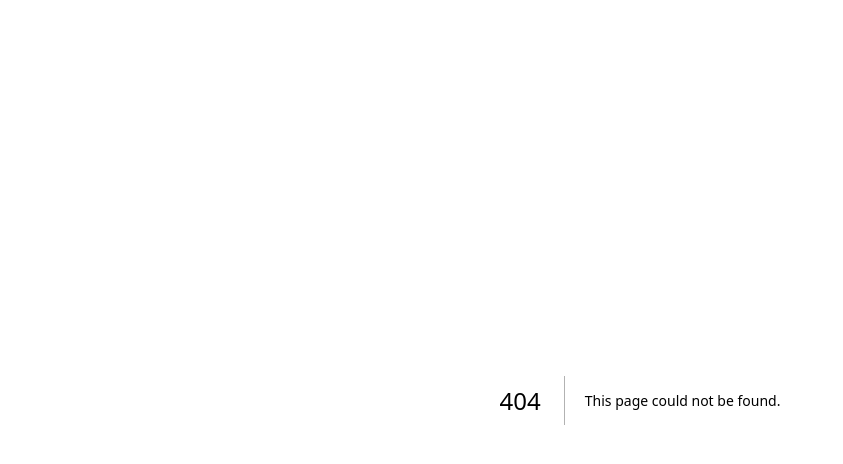
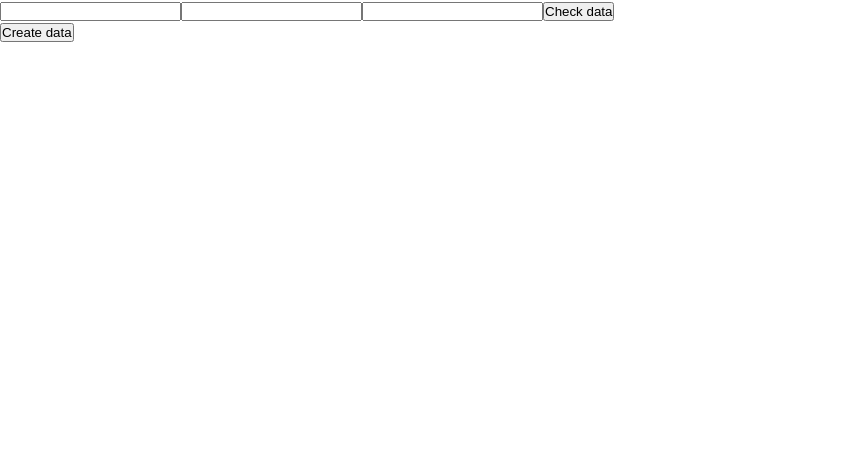
Before and after one commit to tsi-apprentice-plus/Full-Stack-API-build, a Next.js app: page /ModifyDataPage/CreateChar in a window 1280 px wide. Before the commit this address had no page. Shown: the top 464 px of the page, without its empty margins (0-843 px from the left). Built offline with nearby package versions, Linux system fonts and the light colour scheme.

Commit message:
working Crud functions

```diff
--- a/src/app/APIFunctions.ts
+++ b/src/app/APIFunctions.ts
@@ -1,40 +1,133 @@
-
-
-export interface CharData{
-name:string,
-LocationsVisited:[Number],
-LocationDesired:Number
+export interface CharData {
+    name: string;
+    LocationsVisited: [number];
+    LocationDesired: number;
 }
 
-export interface LocationData{
-        name:string,
-        desc:string,
-        danger:number
+export interface LocationData {
+    name: string;
+    desc: string;
+    danger: number;
 }
 
-export async function getCharData(dataID:string):Promise<CharData>{
-    const res =await fetch(`http://localhost:8080/chars/${dataID}`)
+export async function getCharData(dataID: string): Promise<CharData> {
+    const res = await fetch(`http://localhost:8080/chars/${dataID}`);
 
-    if (!res.ok){
-        throw new Error ('Failed to fetch Data of type ${dataID}')
+    if (!res.ok) {
+        throw new Error("Failed to fetch Data of type ${dataID}");
     }
-    return res.json() as Promise<CharData>
+    return res.json() as Promise<CharData>;
 }
 
-export async function getLocationData(dataID:string):Promise<LocationData>{
-    const res =await fetch(`http://localhost:8080/locations/${dataID}`)
+export async function getLocationData(dataID: string): Promise<LocationData> {
+    const res = await fetch(`http://localhost:8080/locations/${dataID}`);
 
-    if (!res.ok){
-        throw new Error (`Failed to fetch Data of type ${dataID}`)
+    if (!res.ok) {
+        throw new Error(`Failed to fetch Data of type ${dataID}`);
     }
-    return res.json() as Promise<LocationData>
+    return res.json() as Promise<LocationData>;
 }
 
-export async function getAragornData():Promise<CharData>{
-    const res =await fetch('http://localhost:8080/chars/Aragorn')
+export async function getAragornData(): Promise<CharData> {
+    const res = await fetch("http://localhost:8080/chars/Aragorn");
 
-    if (!res.ok){
-        throw new Error ('Failed to fetch Data of name Aragorn')
+    if (!res.ok) {
+        throw new Error("Failed to fetch Data of name Aragorn");
     }
-    return res.json() as Promise<CharData>
+    return res.json() as Promise<CharData>;
 }
+
+export async function deleteCharsData(dataID: string) {
+    console.log("Arkvoodle");
+    const res = await fetch(`http://localhost:8080/chars/${dataID}`, {
+        method: "DELETE",
+    });
+    console.log("BLAH");
+    if (!res.ok) {
+        console.log("failed");
+        throw new Error("Failed");
+    } else {
+        console.log("Delete was successful, it has been cast into Mount Doom");
+    }
+}
+
+export async function createCharsData(
+    name: string,
+    location: number[],
+    locationDesired: number
+) {
+    console.log("part 1");
+    const body = {
+        name,
+        LocationsVisited:location,
+        LocationDesired:locationDesired
+    };
+    console.log("body", body);
+    const jsonbody = JSON.stringify(body)
+    console.log(jsonbody + "JSON BODY")
+    const res = await fetch(`http://localhost:8080/chars/`, {
+        method: "POST",
+        headers: {
+            "Content-Type": "application/json"
+        },
+        body: jsonbody
+    });
+    if (!res.ok) {
+        console.log("failed");
+        console.log(res);
+        throw new Error("Failed");
+    } else {
+        console.log("Created a New Char");
+    }
+}
+
+// app.get('/chars',async (req,res)=>{
+//     const charsFound= await (Char.find())
+//     res.status(200)
+//     res.json(charsFound)
+// })
+
+// app.get('/chars/:name',async (req,res)=>{
+//     const CharFound= await Char.findOne({name: req.params.name})
+//     res.status(200)
+//     res.json(CharFound)
+// })
+// app.get('/locations/:name',async (req,res)=>{
+//     const locationFound= await Location.findOne({name: req.params.name})
+//     res.status(200)
+//     res.json(locationFound)
+// })
+
+// app.patch('/chars/:name',async (req,res)=>{
+//     await Char.findOneAndUpdate({name:req.params.name}, req.body)
+//     const char = await Char.findOne({name:req.params.name})
+//     res.json(char)
+// })
+// app.patch('/location/:name',async (req,res)=>{
+//     await Location.findOneAndUpdate({name:req.params.name}, req.body)
+//     const location = await Location.findOne({name:req.params.name})
+//     res.json(location)
+//     })
+
+// app.post ('/chars',async (req,res)=>{
+//     const newChar= new Char (req.body)
+//     await newChar.save()
+//     res.status(201)
+//     res.json (await Char.findOne({name:(newChar.name)}))
+//     })
+
+// app.post ('/locations',async (req,res)=>{
+//     const newLocation= new Location (req.body)
+//     await newLocation.save()
+//     res.status(201)
+//     res.json (await Location.findOne({name:(newLocation.name)}))
+//     })
+
+// app.delete ('/chars/:name', async (req,res)=>{
+//     await Char.findOneAndDelete({name:req.params.name})
+//     res.sendStatus(204)
+// })
+// app.delete ('/locations/:name', async (req,res)=>{
+//     await Location.findOneAndDelete({name:req.params.name})
+//     res.sendStatus(204)
+// })
--- /dev/null
+++ b/src/app/ModifyDataPage/CharRetrieve/style.css
@@ -0,0 +1,5 @@
+/*  Colours 3E362E
+865D36
+93785B
+AC8968
+A69080 */
--- /dev/null
+++ b/src/app/ModifyDataPage/CreateChar/page.tsx
@@ -0,0 +1,80 @@
+"use client";
+import { useState } from "react";
+import { createCharsData } from "@/app/APIFunctions";
+import { MouseEvent } from "react";
+
+interface FormProps {
+  handleSubmit: (name: string , location: number[], locationsDesired: number) => void;
+}
+function DataForm({ handleSubmit }: FormProps) {
+  const [newName, setNewName] = useState("");
+  const [newLocation, setNewLocation] = useState("");
+  const [newLocationDesired, setNewLocationDesired] = useState("");
+  return (
+    <form
+      onSubmit={(e) => {
+        e.preventDefault();
+        handleSubmit(newName,newLocation.split(",").map((s)=>parseInt(s.trim())), parseInt(newLocationDesired));
+      }}
+    >
+      <input
+        type="text"
+        name="New Name"
+        value={newName}
+        onChange={(e) => setNewName(e.target.value)}
+      />
+      <input
+        type="text"
+        name="New Location"
+        value={newLocation}
+        onChange={(e) => setNewLocation((e.target.value))}
+      />
+      <input
+        type="number"
+        name="New Location Desired"
+        value={newLocationDesired}
+        onChange={(e) => setNewLocationDesired((e.target.value))}
+      />
+      <button type="submit">Check data</button>
+    </form>
+  );
+}
+
+
+export default function Home() {
+  const [name, setName] = useState("");
+  const [location, setLocation] = useState<number[]>([]);
+  const [locationDesired, setLocationDesired] = useState(0);
+
+  const handleMouseEventCreate = (e: MouseEvent<HTMLButtonElement>) => {
+    e.preventDefault();
+    console.log();
+    createCharsData(name,location,locationDesired).then(() => console.log("Created"));
+    console.log("bleh");
+  };
+
+  const handleSubmit = (
+    newName: string,
+    newLocation: number[],
+    newLocationDesired: number
+  ) => {
+    setName(newName);
+    setLocation(newLocation);
+    setLocationDesired(newLocationDesired);
+    alert(
+      "The Name you entered was: " +
+        newName +
+        " " +
+        newLocation +
+        " " +
+        newLocationDesired
+    );
+  };
+
+  return (
+    <div>
+      <DataForm handleSubmit={handleSubmit} />
+      <button onClick={handleMouseEventCreate}>Create data</button>
+    </div>
+  );
+}
--- a/src/app/globals.css
+++ b/src/app/globals.css
@@ -79,22 +79,21 @@
   margin: 0;
 }
 
-html,
+/* html, */
 body {
   max-width: 100vw;
   overflow-x: hidden;
+  background-color: liinear-gradient(to bottom, white 0%, brown 100%)
 }
 
-body {
-  color: rgb(var(--foreground-rgb));
-  background: linear-gradient(
-      to bottom,
+
+   /* linear-gradient(to bottom,
       transparent,
       rgb(var(--background-end-rgb))
     )
     rgb(var(--background-start-rgb));
-}
-
+} */
+/*
 a {
   color: inherit;
   text-decoration: none;
@@ -105,3 +104,14 @@ a {
     color-scheme: dark;
   }
 }
+
+
+/*  Colours 3E362E
+865D36
+93785B
+AC8968
+A69080 */
+
+/* main{
+  background-color:865D36 ;
+} */
```
Also changed, not shown: src/app/ModifyDataPage/CharRetrieve/[Char]/page.tsx (added, +36 -0 lines), src/app/ModifyDataPage/page.tsx (added, +61 -0 lines), src/app/page.tsx (+6 -4 lines), 2 other files (tests, documents, lock files or other folders).
